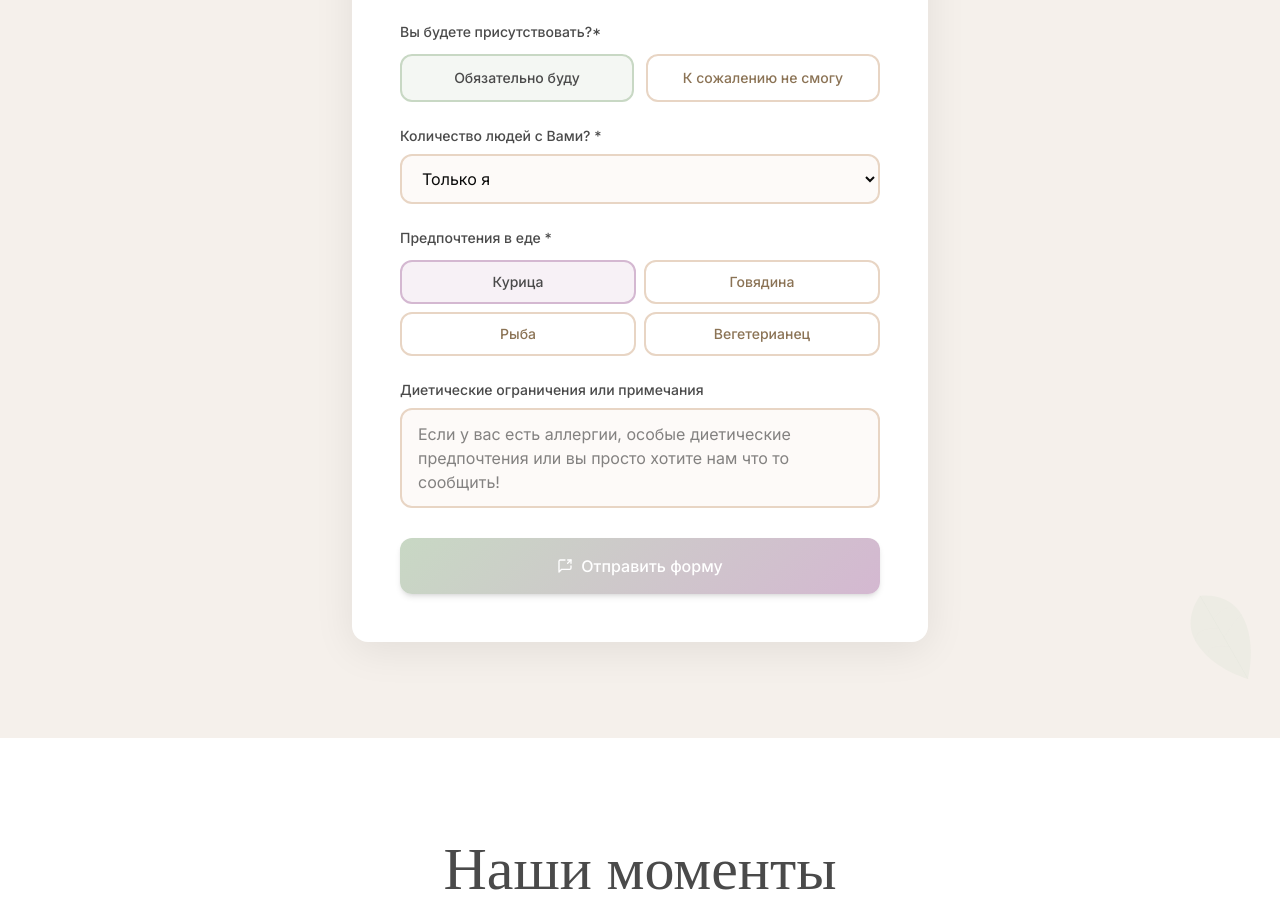
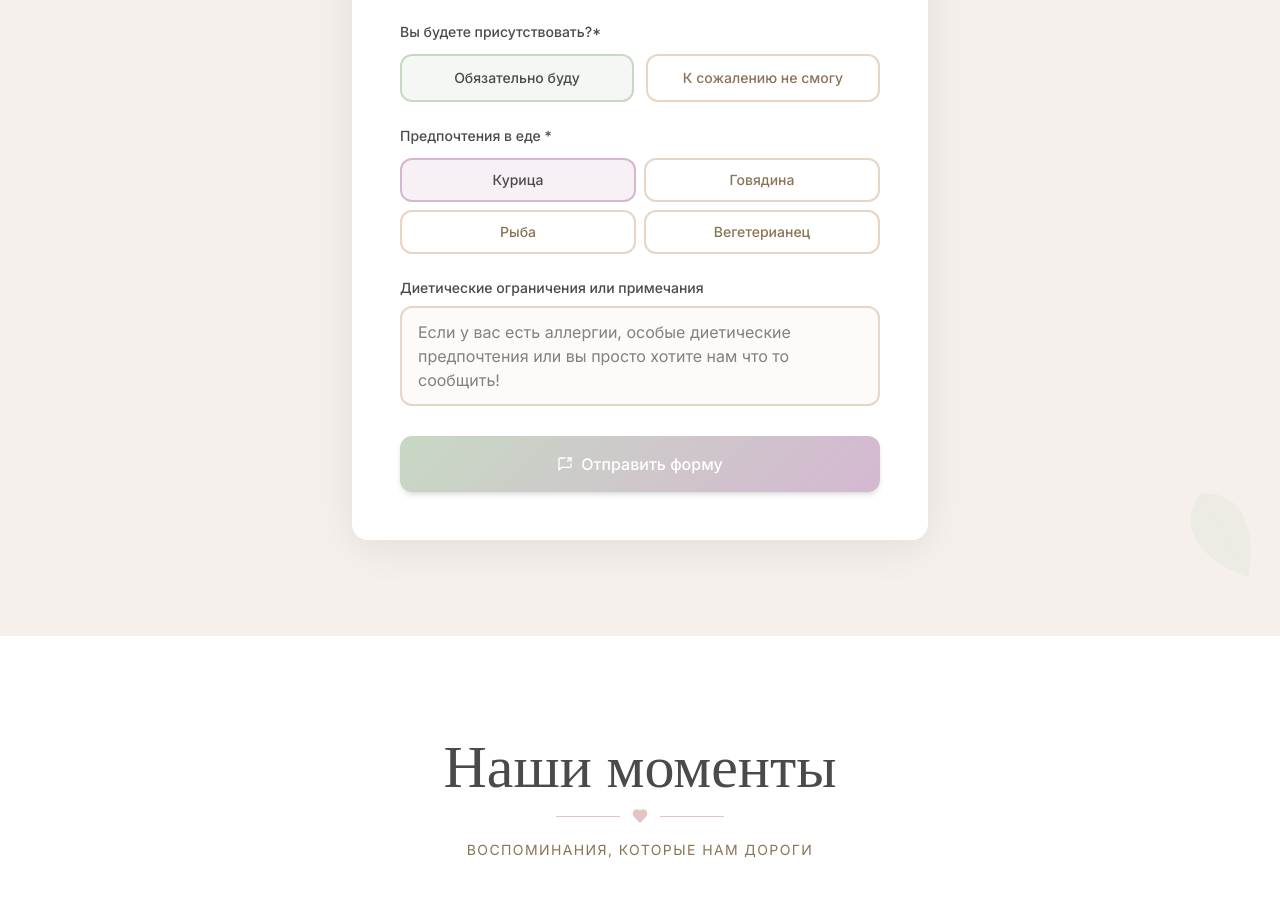
Before and after one commit to pssassa/wedding-invite-new, a React (Vite) app: page / in a window 1280 px wide. Shown: the part 4263-5172 px from the top of the page. Built offline with nearby package versions, Linux system fonts and the light colour scheme.

Commit message:
Delete +1

```diff
--- a/src/app/App.tsx
+++ b/src/app/App.tsx
@@ -572,33 +572,6 @@ function RSVPFormSection() {
 
               {formData.attendance === 'yes' && (
                 <>
-                  {/* Guest Count */}
-                  <div>
-                    <label className="font-['Inter'] text-sm font-medium text-[#4A4A4A] mb-2 block">
-                      Количество людей с Вами? *
-                    </label>
-                    <select
-                      value={formData.guestCount}
-                      onChange={(e) => setFormData({ ...formData, guestCount: e.target.value })}
-                      className="w-full px-4 py-3 rounded-xl border-2 border-[#E8D5C4] focus:border-[#C8D8C4] focus:outline-none transition-colors font-['Inter'] bg-[#fdfaf8]"
-                    >
-                    {['1', '1+1', '1+2', '1+3'].map((n) => {
-                      if (n === '1') {
-                        return <option key={n} value={n}>Только я</option>;
-                      }
-
-                      const guests = Number(n.split('+')[1]);
-                      const word = guests === 1 ? 'гость' : guests <= 4 ? 'гостя' : 'гостей';
-
-                      return (
-                        <option key={n} value={n}>
-                          Я и {guests} {word}
-                        </option>
-                      );
-                    })}
-                    </select>
-                  </div>
-
                   {/* Meal Preference */}
                   <div>
                     <label className="font-['Inter'] text-sm font-medium text-[#4A4A4A] mb-3 block">
```
